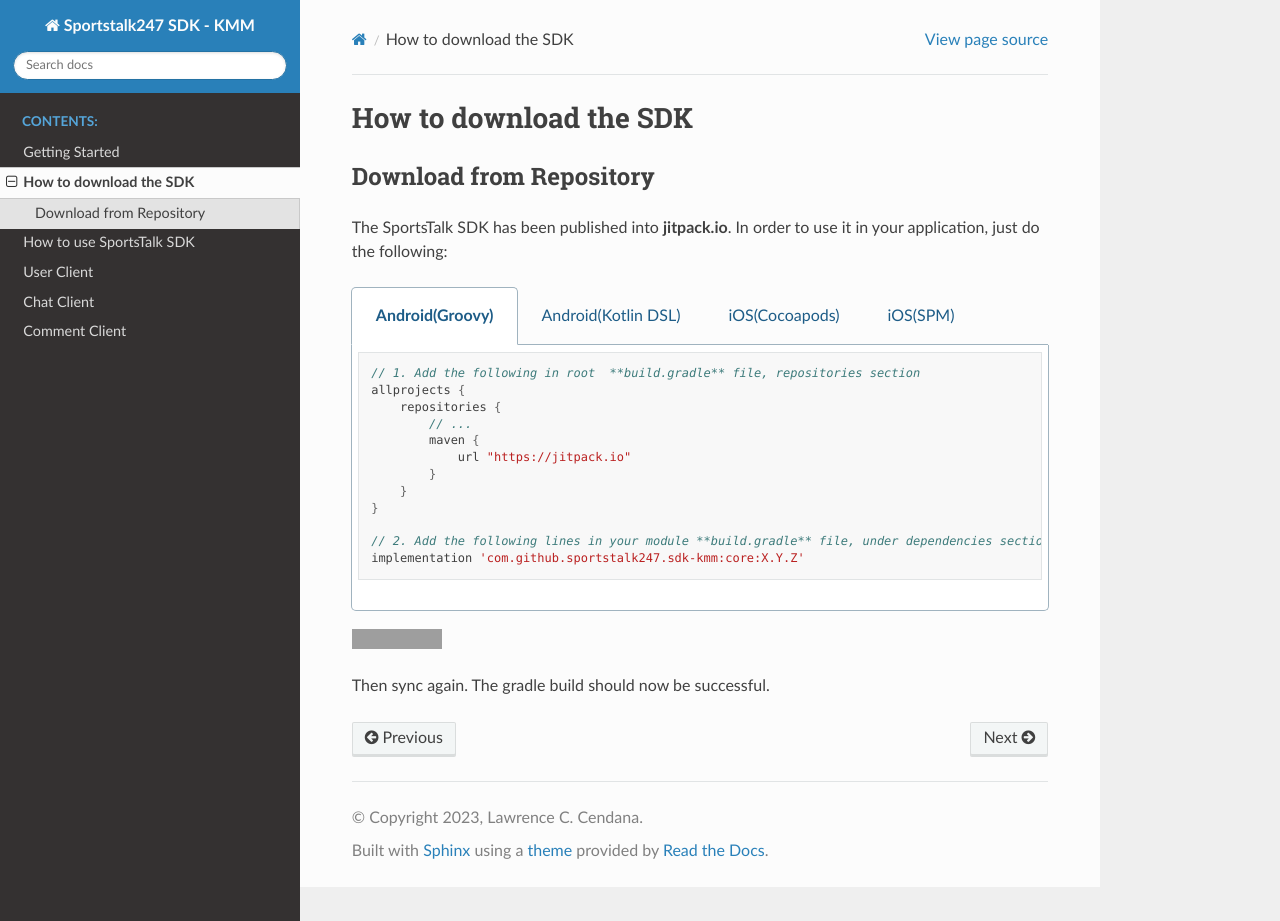
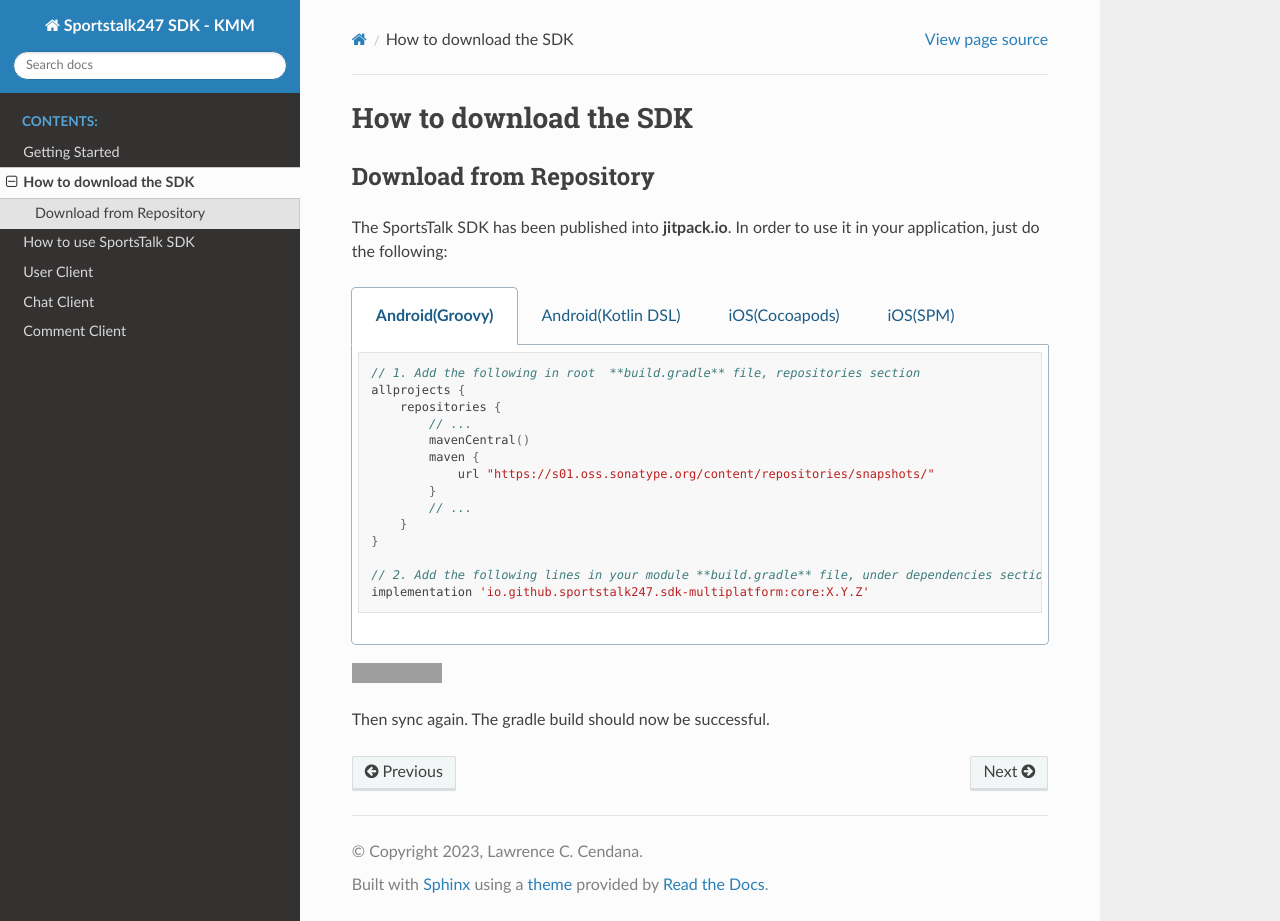
Before and after one commit to sportstalk247/sdk-multiplatform, a Sphinx documentation site: the page built from docs/source/usage/how_to_download_the_sdk.md, in a window 1280 px wide and 921 px high. Built offline with Sphinx 7.4.7 and the Read the Docs theme 2.0.0, drawn with Linux system fonts in a browser that asks for light colours; grey boxes are pictures that could not be loaded.

```diff
--- a/docs/source/usage/how_to_download_the_sdk.md
+++ b/docs/source/usage/how_to_download_the_sdk.md
@@ -13,27 +13,32 @@ In order to use it in your application, just do the following:
         allprojects {
             repositories {
                 // ...
+                mavenCentral()
                 maven {
-                    url "https://jitpack.io"
+                    url "https://s01.oss.sonatype.org/content/repositories/snapshots/"
                 }
+                // ...
             }
         }
 
         // 2. Add the following lines in your module **build.gradle** file, under dependencies section
-        implementation 'com.github.sportstalk247.sdk-kmm:core:X.Y.Z'
+        implementation 'io.github.sportstalk247.sdk-multiplatform:core:X.Y.Z'
 
     .. code-tab:: kotlin Android(Kotlin DSL)
 
         // 1. Add the following in root  **build.gradle.kts** file, repositories section
         dependencyResolutionManagement {
             repositories {
+                // ...
                 google()
                 mavenCentral()
+                maven("https://s01.oss.sonatype.org/content/repositories/snapshots/")
+                // ...
             }
         }
 
         // 2. Add the following lines in your module **build.gradle** file, under dependencies section
-        implementation("com.github.sportstalk247.sdk-kmm:core:X.Y.Z")
+        implementation("io.github.sportstalk247.sdk-multiplatform:core:X.Y.Z")
 
     .. code-tab:: ruby iOS(Cocoapods)
 
@@ -49,7 +54,7 @@ In order to use it in your application, just do the following:
 
         // Under package.swift
         dependencies: [
-            .package(url: "https://github.com:sportstalk247/sdk-kmm.git", from: "<version>")
+            .package(url: "https://github.com/sportstalk247/sdk-multiplatform.git", from: "<version>")
         ]
 
         // A library to use Kotlin Coroutines and Flow on Swift code in KMP apps.
```
Also changed, not shown: other parts of docs/source/usage/how_to_download_the_sdk.md (+1 -1 lines), README.md (+17 -10 lines), 2 other files.
